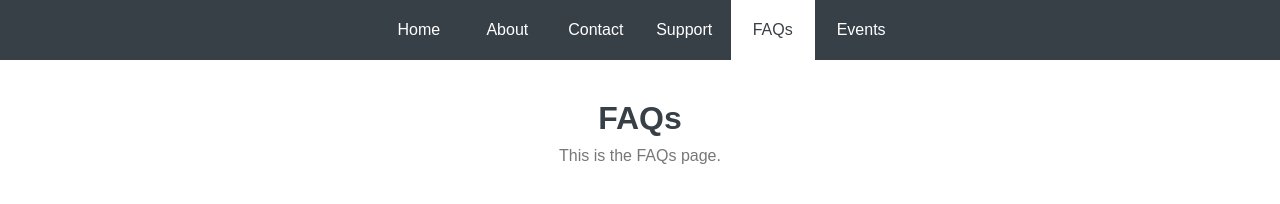
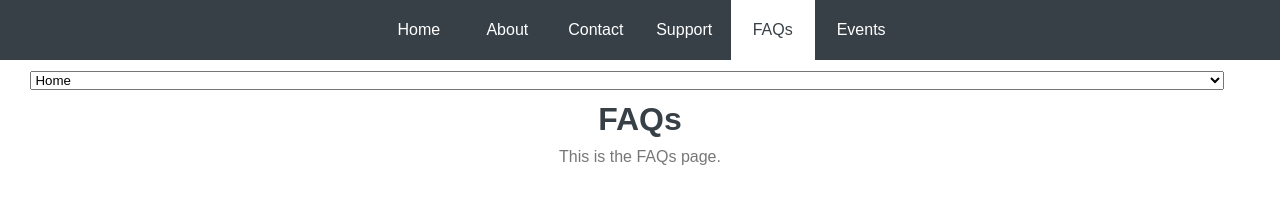
Before and after one commit to KonPed/mobile_menu_complete, a plain HTML site: page faqs.html in a window 1280 px wide. Drawn offline with nearby package versions, Linux system fonts and the light colour scheme.

Commit message:
Added select & option elements, set option value to href of a, text to text of a

```diff
--- a/css/style.css
+++ b/css/style.css
@@ -61,15 +61,3 @@ p {
 Modify CSS to hide links on small width and show button and select
 Also hides select and button on larger width and show's links
 **/
-
-@media (min-width: 320px) and (max-width: 568px) {
-  #menu ul {
-    display:none;
-  }
-}
-
-@media (min-width: 568px) {
-  #menu select, #menu button {
-    display:none;
-  }
-}
--- a/js/app.js
+++ b/js/app.js
@@ -0,0 +1,25 @@
+//Problem: it looks groos in smaller browser width and small devices.
+//Solution: To hide thr text links and swap them out with more appropriate navugation.
+
+//1. Create a select and append to menu
+var $select = $("<select></select>");
+$("#menu").append($select);
+//Cycle over menu links
+$("#menu a").each(function() {
+  var href = $(this).attr("href");
+  var text = $(this).text();
+  //Create an option
+  var $option = $("<option></option>");
+  //append option to select
+  $select.append($option);
+  //option's text is the text of the link
+  $option.text(text);
+  //option's value is the href
+  $option.val(href);
+});
+//Create button
+//Bind click to button
+  //Go to the select's location
+//Modify CSS to hide links on small widths and show button and select
+  //Also hides select and button on larger width and show's links
+//Deal with selected options depending on current page.
```
Also changed, not shown: index.html (line endings or trailing spaces).
